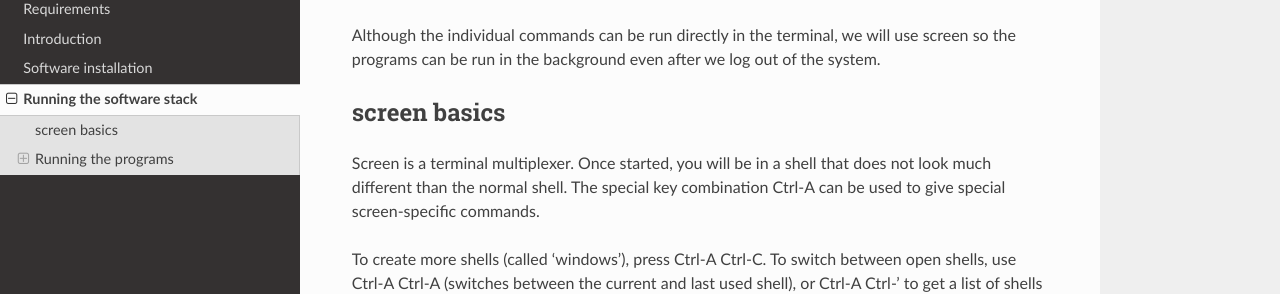
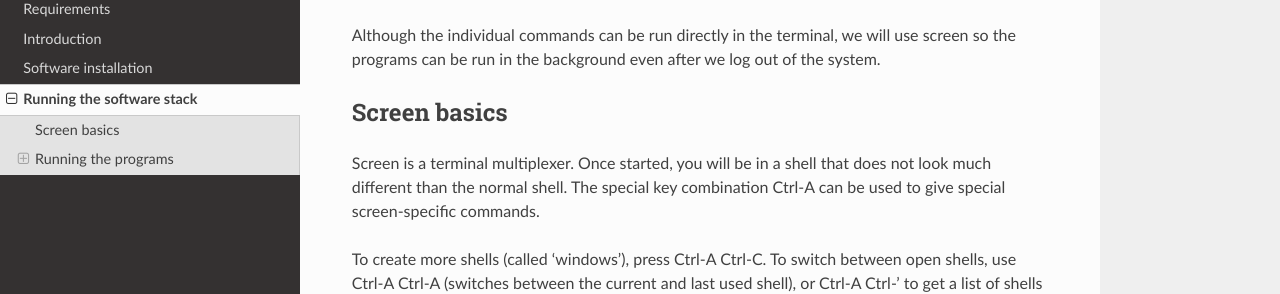
Before and after one commit to meyerscr/outernet-rpi-lband, a Sphinx documentation site: the page built from docs/source/running.rst, in a window 1280 px wide and 900 px high. Shown: the part 136-430 px from the top of the window. Built offline with Sphinx 7.4.7 and the Read the Docs theme 2.0.0, drawn with Linux system fonts in a browser that asks for light colours.

```diff
--- a/docs/source/running.rst
+++ b/docs/source/running.rst
@@ -5,7 +5,7 @@ Although the individual commands can be run directly in the terminal, we will
 use screen so the programs can be run in the background even after we log out
 of the system.
 
-screen basics
+Screen basics
 -------------
 
 Screen is a terminal multiplexer. Once started, you will be in a shell that
```
